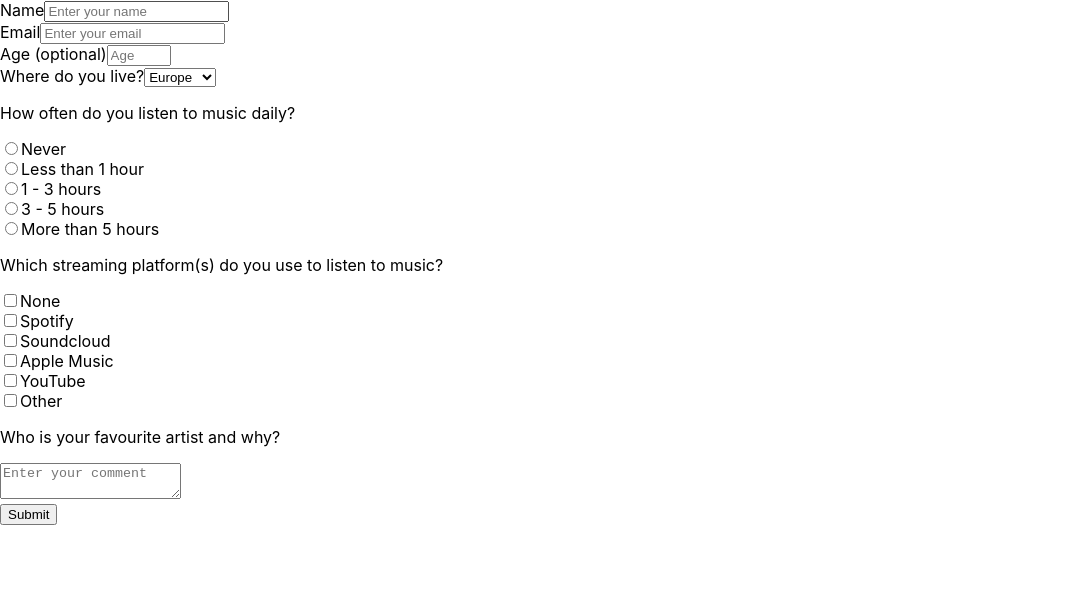
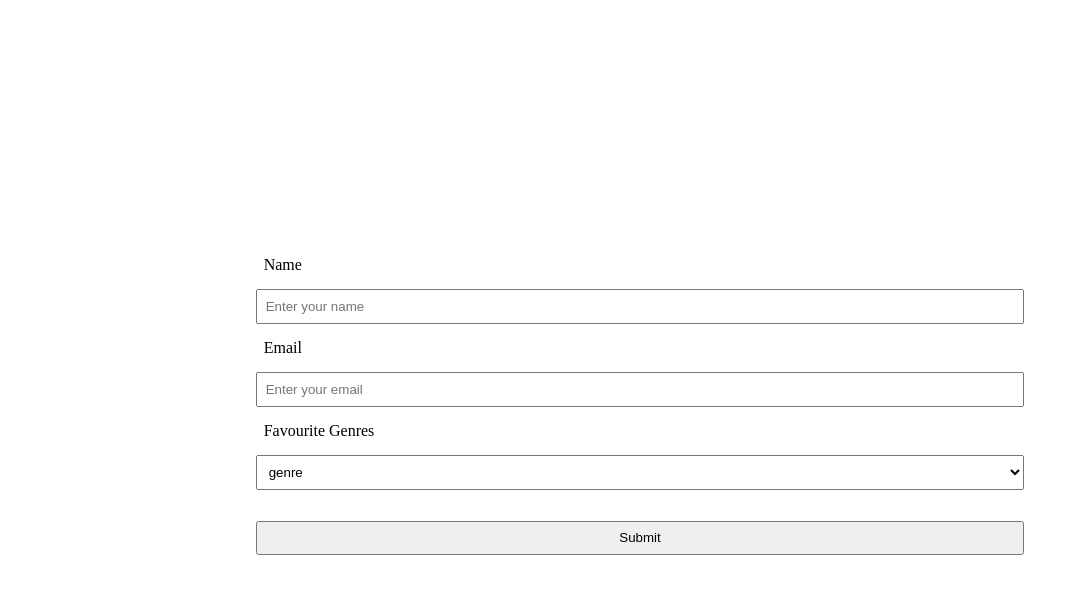
Before and after one commit to black-codher-bootcamp-2021-jackson/personal-project-phebems, a React (Create React App) app in the folder client/: page /sign-up in a window 1280 px wide. Shown: the top 594 px of the page, without its empty margins (0-1087 px from the left). Built offline with nearby package versions, Linux system fonts and the light colour scheme; no server answers.

Commit message:
sign up page and css

```diff
--- a/client/src/components/SignUp.js
+++ b/client/src/components/SignUp.js
@@ -1,9 +1,12 @@
 const SignUp = () => {
   return (
     <div className="container">
+      <div className="sign-up-page">
         <form id="survey-form">
           <div class="form-group">
-      <label id="name-label" for="name">Name</label>
+            <label id="name-label" for="name">
+              Name
+            </label>
             <input
               type="text"
               name="name"
@@ -15,7 +18,9 @@
           </div>
 
           <div class="form-group">
-      <label id="email-label" for="email">Email</label>
+            <label id="email-label" for="email">
+              Email
+            </label>
             <input
               type="email"
               name="email"
@@ -27,111 +32,15 @@
           </div>
 
           <div class="form-group">
-      <label id="number-label"
-for="age">Age<span class="clue"> (optional)</span></label>
-      <input
-             type="number"
-             name="age"
-             id="number"
-             min="7"
-             max="120"
+            <label for="dropdown">Favourite Genres</label>
+            <select
+              id="dropdown"
+              name="fav-genres"
               class="form-control"
-             placeholder="Age"
-             />
-  </div>
-
-  <div class="form-group">
-    <label for="dropdown">Where do you live?</label>
-    <select id="dropdown"
-            name="country" class="form-control" required>
-      <option value="europe">Europe</option>
-      <option value="africa">Africa</option>
-      <option value="asia">Asia</option>
-      <option value="america">America</option>
-      <option value="oceania">Oceania</option>
+              required
+            >
+              <option value="genre">genre</option>
             </select>
-  </div>
-
-
-    <div class="form-group">
-      <p>How often do you listen to music daily?</p>
-
-      <input
-          name="music-hours"
-          value="never"
-          type="radio"
-          class="input-radio"/><label>Never</label>
-      <br/>
-      <input
-          name="music-hours"
-          value="less-hour"
-          type="radio"
-          class="input-radio"/><label>Less than 1 hour</label>
-      <br/>
-      <input
-          name="music-hours"
-          value="two-three"
-          type="radio"
-          class="input-radio"/><label>1 - 3 hours</label>
-      <br/>
-      <input
-          name="music-hours"
-          value="three-five"
-          type="radio"
-          class="input-radio"/><label>3 - 5 hours</label>
-      <br/>
-      <input
-          name="music-hours"
-          value="five-plus"
-          type="radio"
-          class="input-radio"/><label>More than 5 hours</label>
-    </div>
-
-  <div class="form-group">
-    <p>Which streaming platform(s) do you use to listen to music?</p>
-  <input
-           name="platform"
-           value="none"
-           type="checkbox"
-           class="input-checkbox"/><label>None</label>
-    <br/>
-    <input
-           name="platform"
-           value="spotify"
-           type="checkbox"
-           class="input-checkbox"/><label>Spotify</label>
-  <br/>
-  <input
-         name="platform"
-         value="soundcloud"
-         type="checkbox"
-         class="input-checkbox"/><label>Soundcloud</label>
-    <br/>
-  <input
-         name="platform"
-         value="apple-music"
-         type="checkbox"
-         class="input-checkbox"/><label>Apple Music</label>
-    <br/>
-  <input
-           name="platform"
-           value="youtube"
-           type="checkbox"
-           class="input-checkbox"/><label>YouTube</label>
-    <br/>
-  <input
-           name="platform"
-           value="other"
-           type="checkbox"
-           class="input-checkbox"/><label>Other</label>
-  </div>
-  <div class="form-group">
-    <p>Who is your favourite artist and why?</p>
-    <textarea
-        id="comments"
-        class="input-textarea"
-        name="comment"
-        placeholder="Enter your comment"></textarea>
           </div>
 
           <div class="form-group">
@@ -139,12 +48,10 @@
               Submit
             </button>
           </div>
-
-
-
         </form>
       </div>
+    </div>
   );
-}
+};
 
-export default SignUp
+export default SignUp;
--- a/client/src/styles/App.css
+++ b/client/src/styles/App.css
@@ -1,57 +1,28 @@
-.App {
-  text-align: center;
+* {
+  box-sizing: border-box;
+  margin: 0;
+  padding: 0;
+  list-style: none;
 }
 
-.App-logo {
-  height: 40vmin;
-  pointer-events: none;
+html,
+body {
+  max-width: 100%;
+  overflow-x: hidden;
 }
 
-@media (prefers-reduced-motion: no-preference) {
-  .App-logo {
-    animation: App-logo-spin infinite 20s linear;
-  }
-}
-
-.App-header {
-  background-color: #282c34;
-  min-height: 100vh;
-  display: flex;
-  flex-direction: column;
-  align-items: center;
-  justify-content: center;
-  font-size: calc(10px + 2vmin);
-  color: white;
-}
-
-.App-link {
-  color: #61dafb;
-}
-
-@keyframes App-logo-spin {
-  from {
-    transform: rotate(0deg);
-  }
-  to {
-    transform: rotate(360deg);
-  }
-}
-body {
-  margin: 0;
-  font-family: -apple-system, BlinkMacSystemFont, 'Segoe UI', 'Roboto', 'Oxygen',
-    'Ubuntu', 'Cantarell', 'Fira Sans', 'Droid Sans', 'Helvetica Neue',
-    sans-serif;
-  -webkit-font-smoothing: antialiased;
-  -moz-osx-font-smoothing: grayscale;
-}
-
-code {
-  font-family: source-code-pro, Menlo, Monaco, Consolas, 'Courier New',
-    monospace;
-}
+ /* Track */
 .track{
   display: flex;
 }
-.container {
 
+/* sign up/log in */
+.sign-up-page {
+  margin: 20%;
 }
+
+input.form-control, select, form button, label {
+  width: 100%;
+  padding: 1%;
+  margin: 2% 0% 2% 0%;
+}
```
Lines whose indentation alone changed are shown as unchanged.
